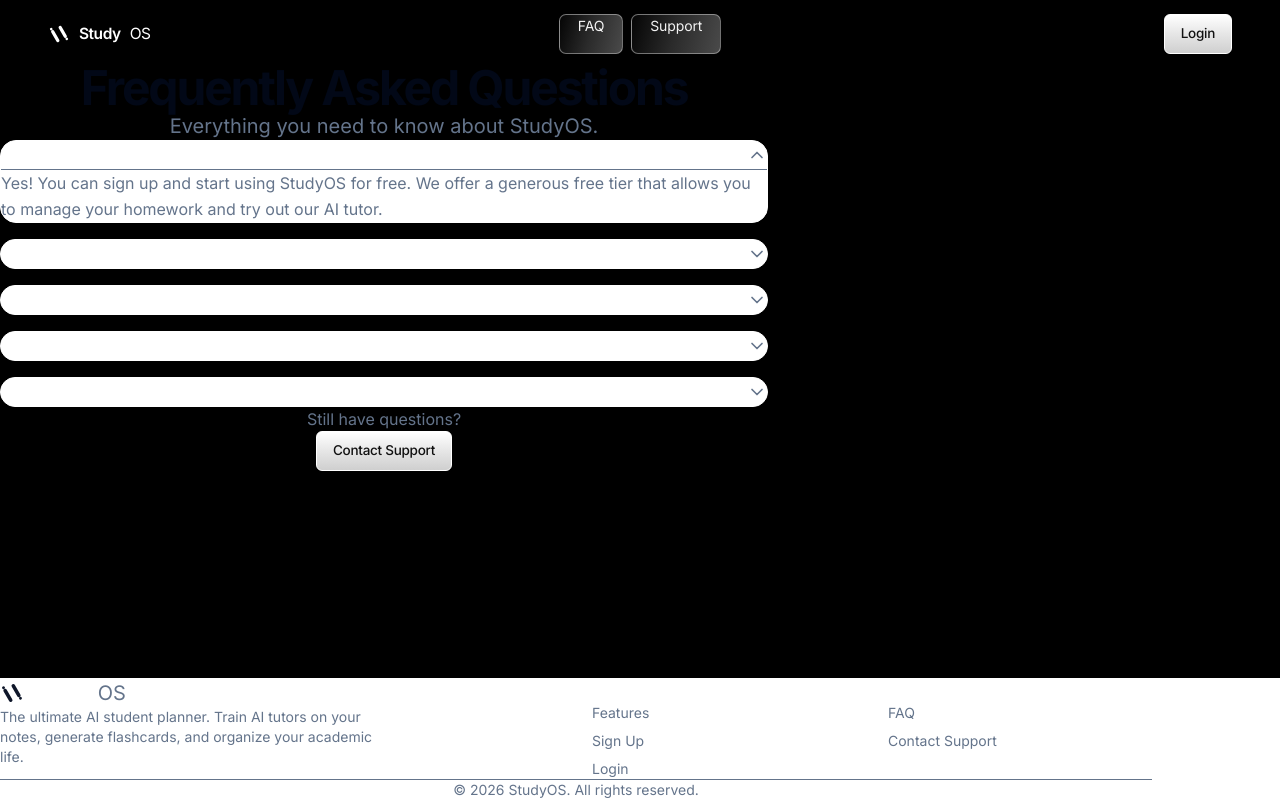
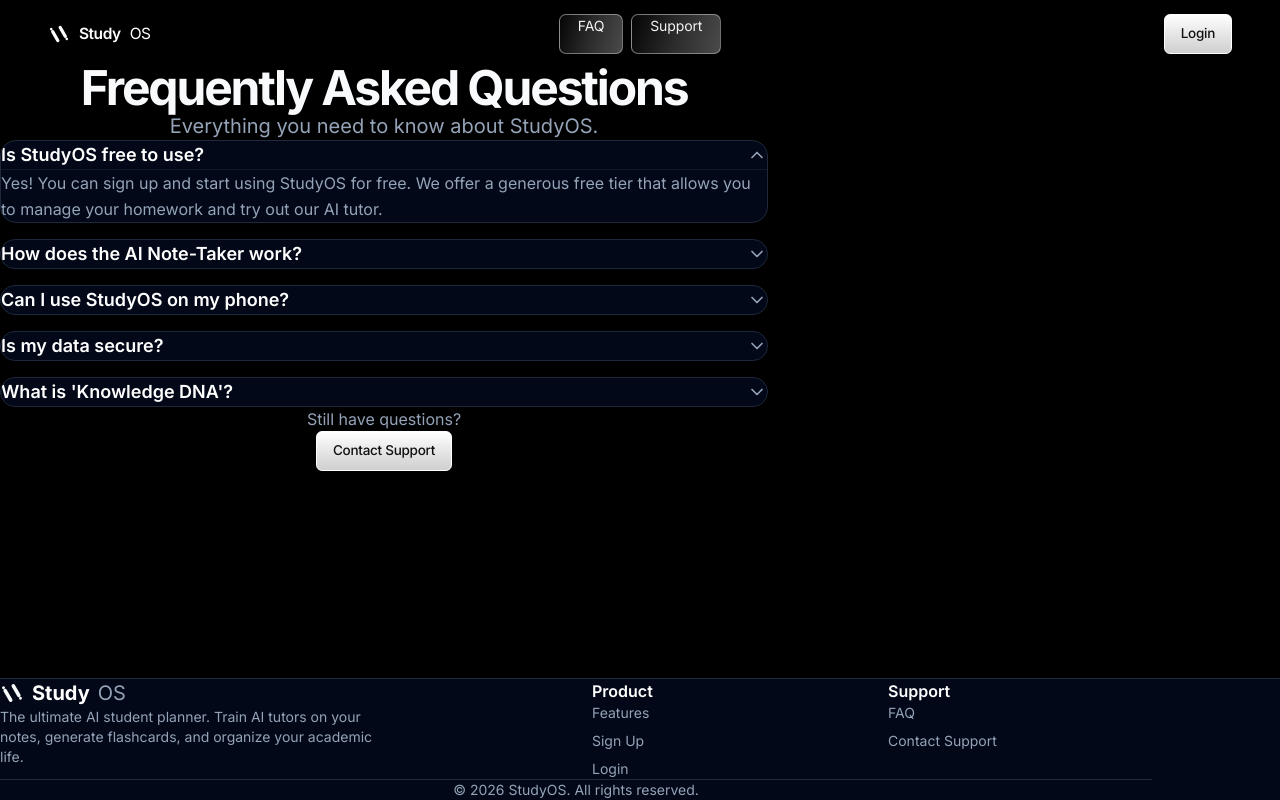
Before and after one commit to anburaven13/Studyos, a React (Vite) app: page /faq in a window 1280 px wide. Built offline with nearby package versions, Linux system fonts and the light colour scheme; no server answers.

Commit message:
fix: enforce dark theme on landing and public pages

```diff
--- a/src/pages/FAQ.tsx
+++ b/src/pages/FAQ.tsx
@@ -32,7 +32,7 @@
   const [openIndex, setOpenIndex] = useState<number | null>(0);
 
   return (
-    <div className="landing-container min-h-screen flex flex-col bg-background">
+    <div className="dark landing-container min-h-screen flex flex-col bg-background text-foreground">
       <Helmet>
         <title>FAQ | StudyOS</title>
         <meta name="description" content="Frequently Asked Questions about StudyOS - The All-in-One AI Study Planner." />
--- a/src/pages/Landing.tsx
+++ b/src/pages/Landing.tsx
@@ -40,7 +40,7 @@
   }, []);
 
   return (
-    <div className="landing-container">
+    <div className="dark landing-container min-h-screen relative overflow-hidden bg-background text-foreground">
       <Helmet>
         <title>StudyOS | The All-in-One AI Study Planner & Homework Tracker</title>
         <meta name="description" content="StudyOS is the ultimate AI student planner. Train AI tutors on your notes, generate flashcards, and organize your academic life." />
--- a/src/pages/Support.tsx
+++ b/src/pages/Support.tsx
@@ -7,7 +7,7 @@
 
 export default function Support() {
   return (
-    <div className="landing-container min-h-screen flex flex-col bg-background">
+    <div className="dark landing-container min-h-screen flex flex-col bg-background text-foreground">
       <Helmet>
         <title>Support | StudyOS</title>
         <meta name="description" content="Get help and support for StudyOS." />
```
